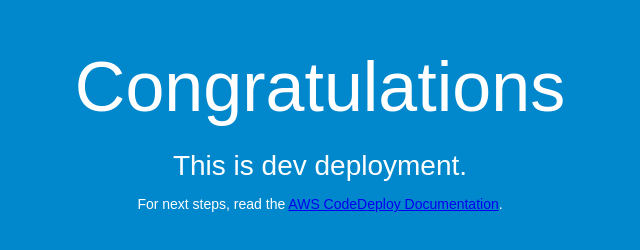
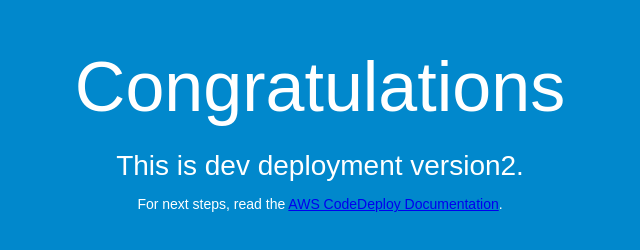
Before and after one commit to sanees2010/linux, a plain HTML site: page index.html in a window 1280 px wide. Shown: the whole page, without its empty margins (320-960 px from the left). Drawn offline with Linux system fonts and the light colour scheme.

Commit message:
Update index.html

```diff
--- a/index.html
+++ b/index.html
@@ -27,7 +27,7 @@
 <body>
   <div align="center">
     <h1>Congratulations</h1>
-    <h2>This is dev deployment.</h2>
+    <h2>This is dev deployment version2.</h2>
     <p>For next steps, read the <a href="http://aws.amazon.com/documentation/codedeploy">AWS CodeDeploy Documentation</a>.</p>
   </div>
 </body>
```
